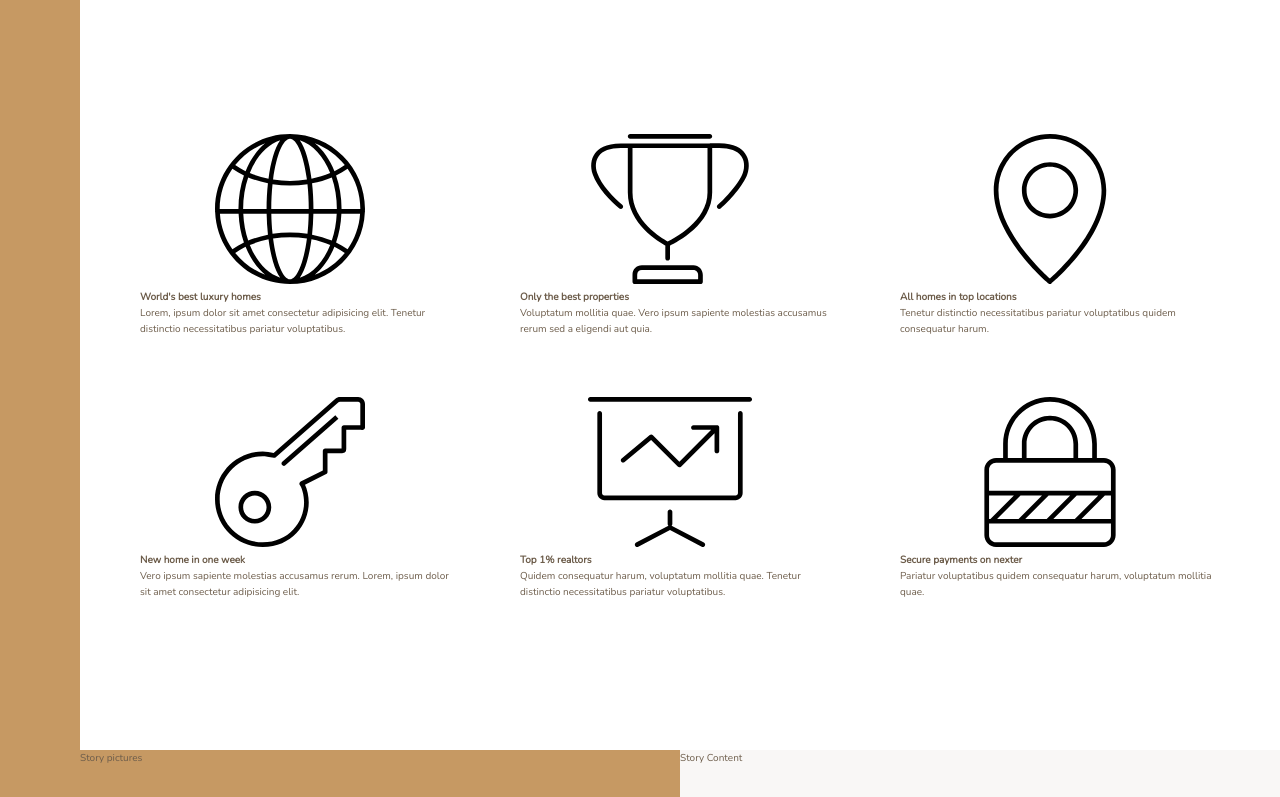
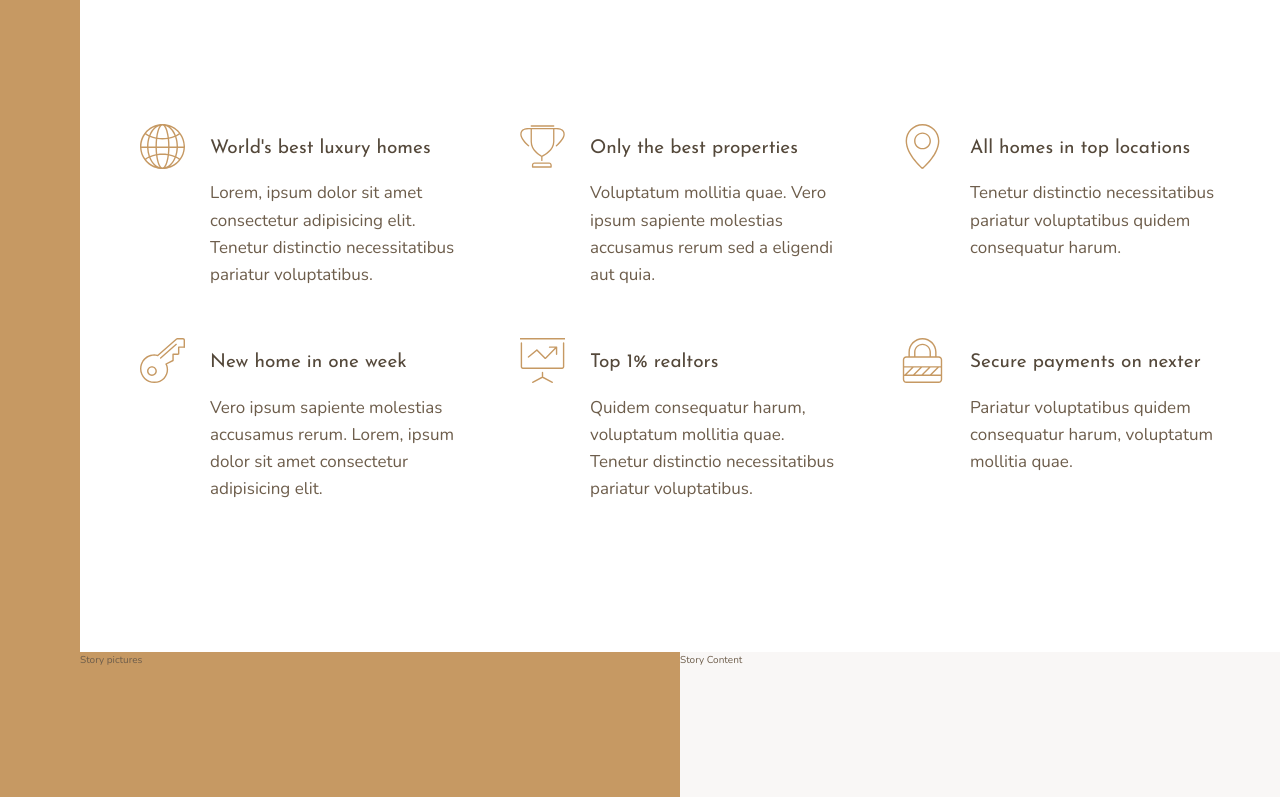
Before and after one commit to Irina-Dehtiarenko/Grid_ex-Nextel_project, a website: page index.html in a window 1280 px wide. Shown: the part 656-1453 px from the top of the page. Drawn offline with nearby package versions, Linux system fonts and the light colour scheme.

Commit message:
styled the feature section with grid

```diff
--- a/index.html
+++ b/index.html
@@ -26,7 +26,7 @@
         <svg class="feature__icon">
           <use xlink:href="img/sprite.svg#icon-global"></use>
         </svg>
-        <h4 class="heading-4">World's best luxury homes</h4>
+        <h4 class="heading-4 heading-4--dark">World's best luxury homes</h4>
         <p class="feature__text">
           Lorem, ipsum dolor sit amet consectetur adipisicing elit. Tenetur
           distinctio necessitatibus pariatur voluptatibus.
@@ -37,7 +37,7 @@
         <svg class="feature__icon">
           <use xlink:href="img/sprite.svg#icon-trophy"></use>
         </svg>
-        <h4 class="heading-4">Only the best properties</h4>
+        <h4 class="heading-4 heading-4--dark">Only the best properties</h4>
         <p class="feature__text">
           Voluptatum mollitia quae. Vero ipsum sapiente molestias accusamus
           rerum sed a eligendi aut quia.
@@ -48,7 +48,7 @@
         <svg class="feature__icon">
           <use xlink:href="img/sprite.svg#icon-map-pin"></use>
         </svg>
-        <h4 class="heading-4">All homes in top locations</h4>
+        <h4 class="heading-4 heading-4--dark">All homes in top locations</h4>
         <p class="feature__text">
           Tenetur distinctio necessitatibus pariatur voluptatibus quidem
           consequatur harum.
@@ -59,7 +59,7 @@
         <svg class="feature__icon">
           <use xlink:href="img/sprite.svg#icon-key"></use>
         </svg>
-        <h4 class="heading-4">New home in one week</h4>
+        <h4 class="heading-4 heading-4--dark">New home in one week</h4>
         <p class="feature__text">
           Vero ipsum sapiente molestias accusamus rerum. Lorem, ipsum dolor sit
           amet consectetur adipisicing elit.
@@ -70,7 +70,7 @@
         <svg class="feature__icon">
           <use xlink:href="img/sprite.svg#icon-presentation"></use>
         </svg>
-        <h4 class="heading-4">Top 1% realtors</h4>
+        <h4 class="heading-4 heading-4--dark">Top 1% realtors</h4>
         <p class="feature__text">
           Quidem consequatur harum, voluptatum mollitia quae. Tenetur distinctio
           necessitatibus pariatur voluptatibus.
@@ -81,7 +81,7 @@
         <svg class="feature__icon">
           <use xlink:href="img/sprite.svg#icon-lock"></use>
         </svg>
-        <h4 class="heading-4">Secure payments on nexter</h4>
+        <h4 class="heading-4 heading-4--dark">Secure payments on nexter</h4>
         <p class="feature__text">
           Pariatur voluptatibus quidem consequatur harum, voluptatum mollitia
           quae.
--- a/sass/_features.scss
+++ b/sass/_features.scss
@@ -4,6 +4,27 @@
   margin: 15rem 0;
 
   display: grid;
-  grid-template-columns: repeat(3, 1fr);
+  // grid-template-columns: repeat(3, 1fr);
+  grid-template-columns: repeat(auto-fit, minmax(25rem, 1fr));
   grid-gap: 6rem;
+  align-items: start;
 }
+
+.feature {
+  display: grid;
+  grid-template-columns: min-content 1fr;
+  grid-row-gap: 1.5rem;
+  grid-column-gap: 2.5rem;
+
+  &__icon {
+    fill: $color-primary;
+    width: 4.5rem;
+    height: 4.5rem;
+    grid-row: 1 / span 2;
+    transform: translateY(-1rem);
+  }
+
+  &__text {
+    font-size: 1.7rem;
+  }
+}
--- a/sass/_typography.scss
+++ b/sass/_typography.scss
@@ -0,0 +1,29 @@
+%heading {
+  font-family: $font-display;
+  font-weight: 400;
+}
+
+.heading-1 {
+  @extend %heading;
+}
+
+.heading-2 {
+  @extend %heading;
+}
+
+.heading-3 {
+  @extend %heading;
+}
+
+.heading-4 {
+  @extend %heading;
+  font-size: 1.9rem;
+
+  &--light {
+    color: $color-grey-light-1;
+  }
+
+  &--dark {
+    color: $color-grey-dark-1;
+  }
+}
```
Also changed, not shown: css/style.css.
